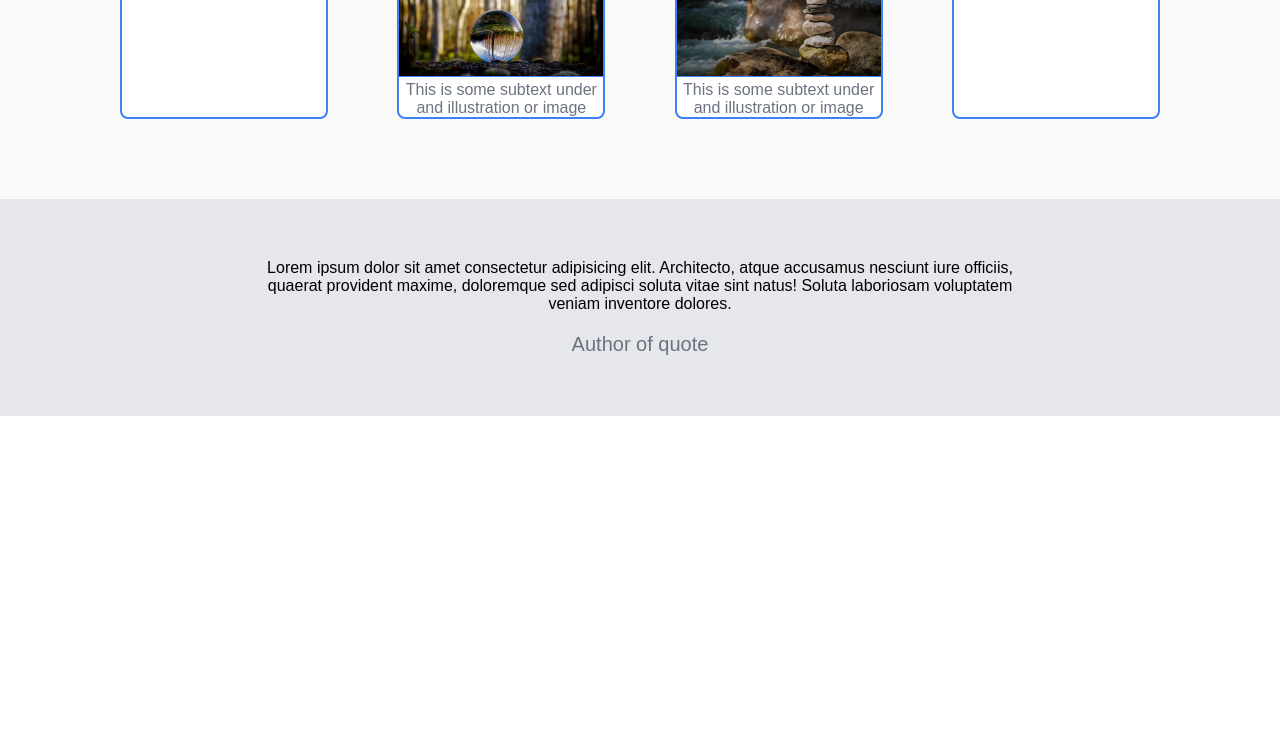
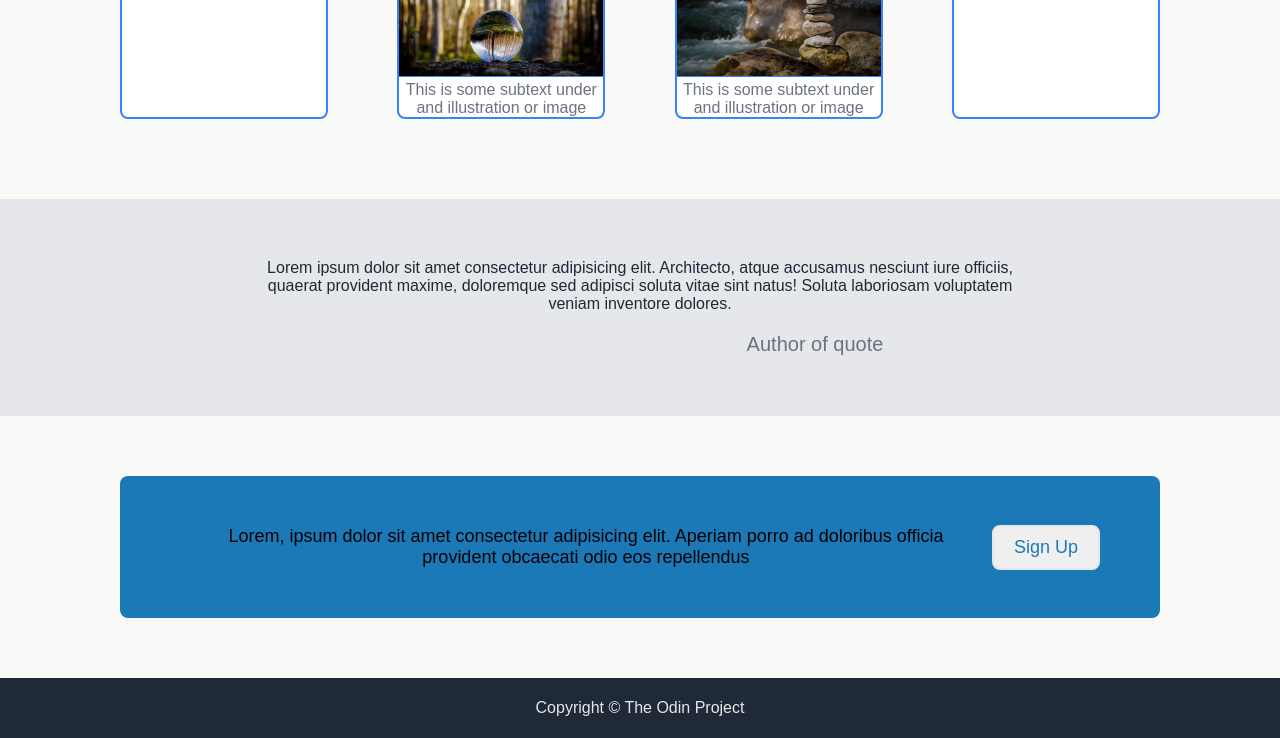
Before and after one commit to vitanovtd/Meditation-blog, a plain HTML site: page index.html in a window 1280 px wide. Shown: the part 688-1426 px from the top of the page. Before the commit the page ends 1104 px from the top, so only its background shows below. Drawn offline with Linux system fonts and the light colour scheme.

Commit message:
added bottom section and footer

```diff
--- a/index.html
+++ b/index.html
@@ -66,5 +66,17 @@
         </blockquote>
       </div>
     </div>
+    <div class="fourth-section">
+      <div class="fourth-signin">
+        <p>
+          Lorem, ipsum dolor sit amet consectetur adipisicing elit. Aperiam
+          porro ad doloribus officia provident obcaecati odio eos repellendus
+        </p>
+        <button>Sign Up</button>
+      </div>
+    </div>
+    <footer class="footer">
+      <p>Copyright &copy; The Odin Project</p>
+    </footer>
   </body>
 </html>
--- a/style.css
+++ b/style.css
@@ -137,10 +137,67 @@ body {
 }
 
 blockquote p {
+  font-style: light italic;
   margin-bottom: 20px;
+  color: #1f2937;
 }
 
 blockquote span {
   font-size: 20px;
   color: #6b7280;
+  margin-left: 350px;
 }
+
+.fourth-section {
+  padding: 60px 120px;
+  background-color: #f9faf8;
+  text-align: center;
+}
+
+.fourth-signin {
+  background-color: #1c79b8;
+  display: flex;
+  justify-content: space-between;
+  border-radius: 8px;
+  padding: 30px 60px;
+}
+
+.fourth-section p {
+  font-size: 18px;
+  padding: 20px 40px;
+  flex: 1;
+}
+
+.fourth-section button {
+  font-size: 18px;
+  padding: 10px 20px;
+  margin: auto;
+  /* height: 30px; */
+  border: 2px solid #e5e7eb;
+  border-radius: 8px;
+  color: #1c79b8;
+  cursor: pointer;
+  transition: background-color 0.3s, color 0.3s;
+}
+
+.fourth-section button:hover {
+  background-color: #1c79b8;
+  color: #e5e7eb;
+}
+
+.footer {
+  background-color: #1f2937;
+  text-align: center;
+  color: #e5e7eb;
+  display: flex;
+  justify-content: center;
+  align-items: center;
+  padding: 20px;
+  min-height: 60px;
+  /* display: block; */
+}
+
+.footer p {
+  margin: 0;
+  font-size: 16px;
+}
```
